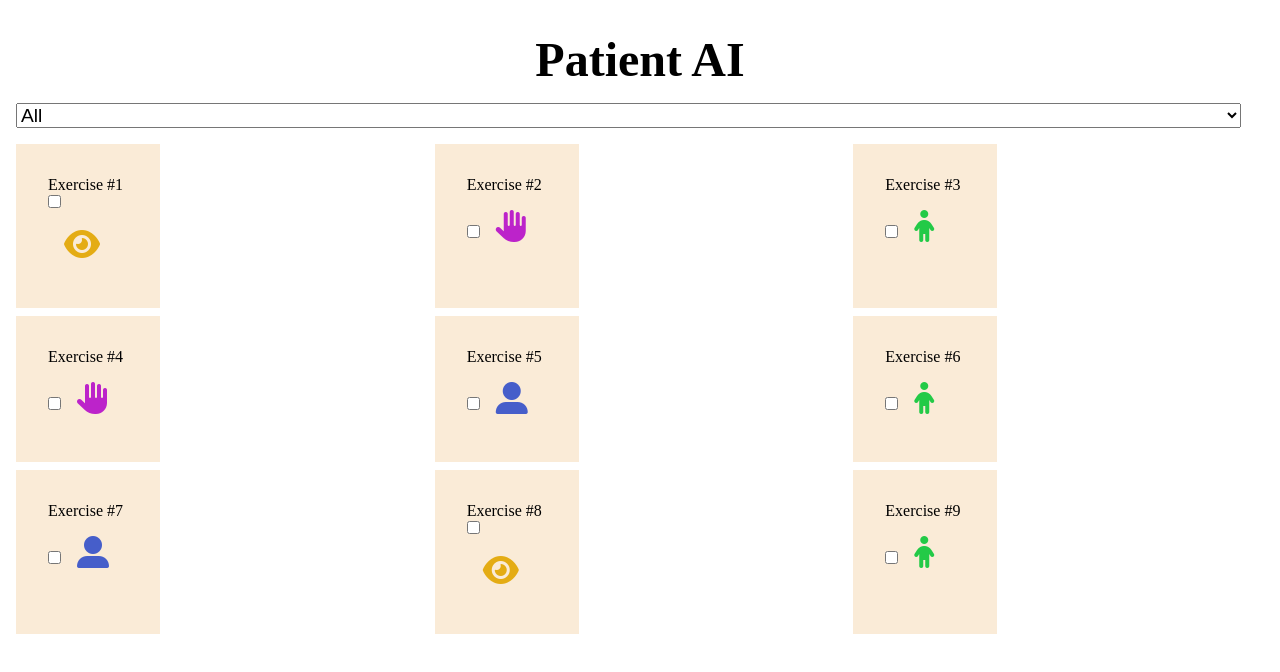
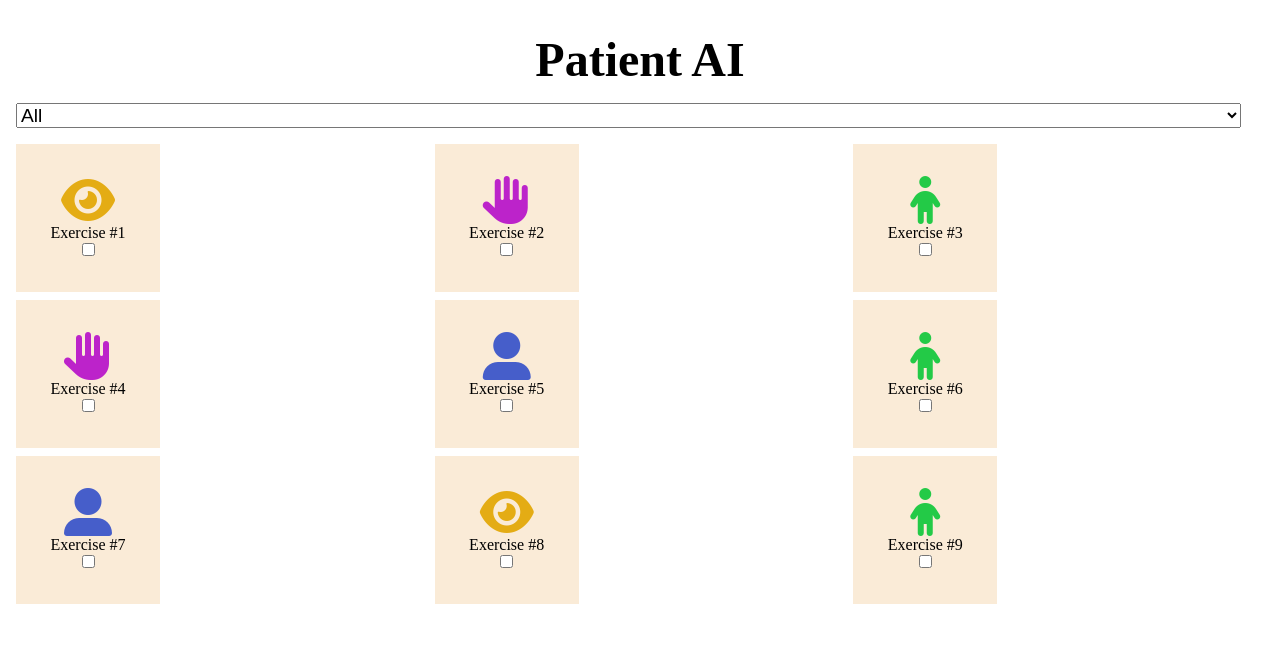
Before and after one commit to ysongh/excecise-time, a React (Create React App) app: page / in a window 1280 px wide. Shown: the top 672 px of the page. Built offline with nearby package versions, Linux system fonts and the light colour scheme.

Commit message:
change the layout of check box group

```diff
--- a/src/component/DashBoard.js
+++ b/src/component/DashBoard.js
@@ -56,12 +56,16 @@
                     {this.state.typeList.map(type => {
                         return (
                             <div className="dashBoard__checkboxGroup" key={type.id}>
+                                <i className={type.icon}></i>
                                 <p>Exercise #{type.id}</p>
-                                <input
-                                    type="checkbox"
-                                    name="checkbox1"/>
-                                <i className={type.icon}></i>
-                                </div>
+                                <label>
+                                    <div></div>
+                                    <input
+                                        type="checkbox"
+                                        name="checkbox1"
+                                        className=""/>
+                                </label>
+                            </div>
                         )})
                     }
                 </div>
--- a/src/index.css
+++ b/src/index.css
@@ -35,6 +35,10 @@
 }
 
 .dashBoard__checkboxGroup{
+    display: flex;
+    flex-direction: column;
+    justify-content: space-around;
+    align-items: center;
     padding: 2rem;
     background-color: antiquewhite;
     width: 5rem;
@@ -52,8 +56,7 @@
 }
 
 .dashBoard__icon{
-    font-size: 2rem;
-    padding: 1rem;
+    font-size: 3rem;
 }
 
 /* Utilties */
@@ -72,3 +75,7 @@
 .purple{
     color: #bc23ca;
 }
+
+.hidden{
+    display: none;
+}
```
